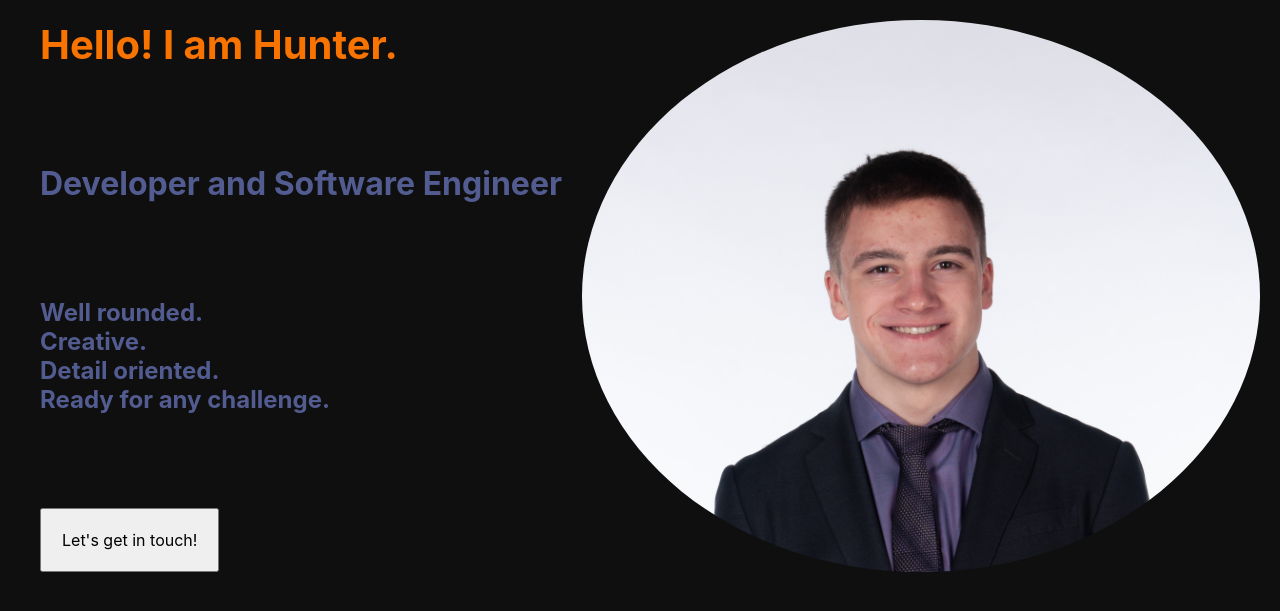
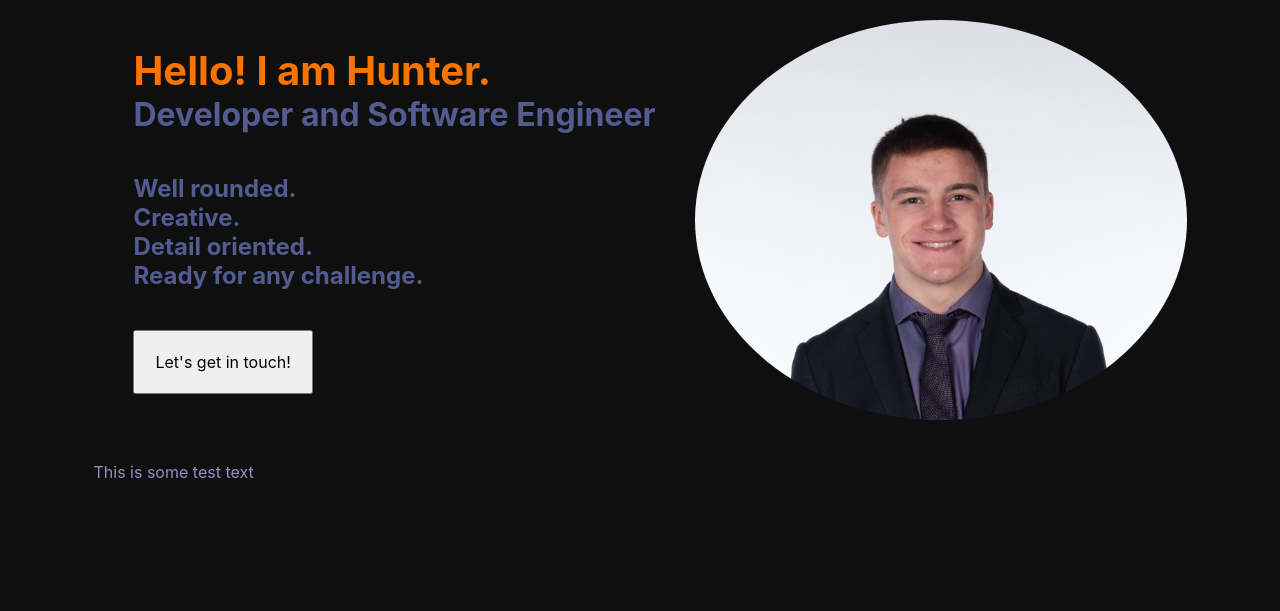
Before and after one commit to HunterAshburn/hunterashburn.github.io, a Jekyll site: the page built from index.md, in a window 1280 px wide. Shown: the top 611 px of the page. Built offline with Jekyll 4.4.1, drawn with Linux system fonts in a browser that asks for light colours.

Commit message:
more layout improvements, and responsive text sizing

```diff
--- a/_layouts/home.html
+++ b/_layouts/home.html
@@ -4,12 +4,13 @@
 
     <section class="hunter">
         <div class="introduction">
-            <h1>{{ page.introduction.header1 }}</h1>
-            <h2>{{ page.introduction.header2 }}</h2>
-            <h3>{{ page.introduction.header3 }}</h3>
+            <h1>{{ page.introduction.heading1 }}</h1>
+            <h2 class="intro-heading-2">{{ page.introduction.heading2 }}</h2>
+            <h3 class="intro-heading-3">{{ page.introduction.heading3 }}</h3>
             {%- include in-touch-button.html -%}
         </div>
         {%- include headshot-image.html -%}
+        <p>This is some test text</p>
     </section>
 
     <section class="toolbox">
--- a/_sass/_base.scss
+++ b/_sass/_base.scss
@@ -9,6 +9,7 @@
 
 main {
     margin: $spacing-unit;
+    max-width: 1600px;
 }
 
 body {
@@ -16,6 +17,8 @@
     background-color: $background-primary-color;
     -webkit-font-smoothing: antialiased;
     -webkit-text-size-adjust: 100%;
+    display: flex;
+    justify-content: center;
 }
 
 img, picture, video, canvas, svg {
@@ -29,6 +32,7 @@
 
 button {
     width: fit-content;
+    @include responsive-font-size(1em, $weak-size-multiplier-breakpoints);
 }
 
 p, h1, h2, h3, h4, h5, h6 {
@@ -40,20 +44,21 @@
 }
 
 h1 {
-    font-size: 2.5em;
+    @include responsive-font-size(2.5em, $size-multiplier-breakpoints);
 }
 
 h2 {
-    font-size: 2em;
+    @include responsive-font-size(2em, $size-multiplier-breakpoints);
 }
 
 h3 {
-    font-size: 1.5em;
+    @include responsive-font-size(1.5em, $size-multiplier-breakpoints);
 }
 
 p {
     color: $text-secondary-color;
     line-height: 1.5;
+    @include responsive-font-size(1em, $weak-size-multiplier-breakpoints);
 }
 
 section {
--- a/_sass/variables.scss
+++ b/_sass/_variables.scss
@@ -15,3 +15,34 @@
 $attention-color:               #F97300 !default;
 
 $spacing-unit:                  20px !default;
+
+
+// IDEA FOR LATER: move breakpoints to a separate scss file
+
+$weak-size-multiplier-breakpoints: (
+    0px: 0.9,
+    600px:  0.925,
+    800px:  0.95,
+    1000px: 0.975,
+    1200px: 1,
+    1400px: 1.1,
+    1600px: 1.2
+);
+
+$size-multiplier-breakpoints: (
+    0px: 0.8,
+    600px:  0.85,
+    800px:  0.9,
+    1000px: 0.95,
+    1200px: 1,
+    1400px: 1.5,
+    1600px: 2
+);
+
+@mixin responsive-font-size($base-font-size, $breakpoints) {
+    @each $breakpoint, $multiplier in $breakpoints {
+        @media screen and (min-width: $breakpoint) {
+            font-size: $base-font-size * $multiplier;
+        }
+    }
+}
--- a/_sass/includes/_headshot-image.scss
+++ b/_sass/includes/_headshot-image.scss
@@ -1,3 +1,4 @@
 .headshot-image {
     border-radius: 100%;
+    max-height: 400px;
 }
--- a/_sass/layouts/_home.scss
+++ b/_sass/layouts/_home.scss
@@ -1,11 +1,18 @@
 .hunter {
     display: grid;
     grid-template-columns: auto auto;
+    gap: $spacing-unit * 2;
+    align-items: center;
 }
 
 .introduction {
-    display: flex;
-    flex-direction: column;
-    justify-content: space-between;
-    margin: 0px $spacing-unit;
+    margin-left: $spacing-unit * 2;
 }
+
+.intro-heading-2 {
+    margin-bottom: $spacing-unit * 2;
+}
+
+.intro-heading-3 {
+    margin-bottom: $spacing-unit * 2;
+}
--- a/index.md
+++ b/index.md
@@ -2,9 +2,9 @@
 layout: home
 
 introduction:
-    header1: <span>Hello! I am Hunter.</span>
-    header2: Developer and Software Engineer
-    header3: |
+    heading1: <span>Hello! I am Hunter.</span>
+    heading2: Developer and Software Engineer
+    heading3: |
         Well rounded.
         <br>Creative.
         <br>Detail oriented.
```
